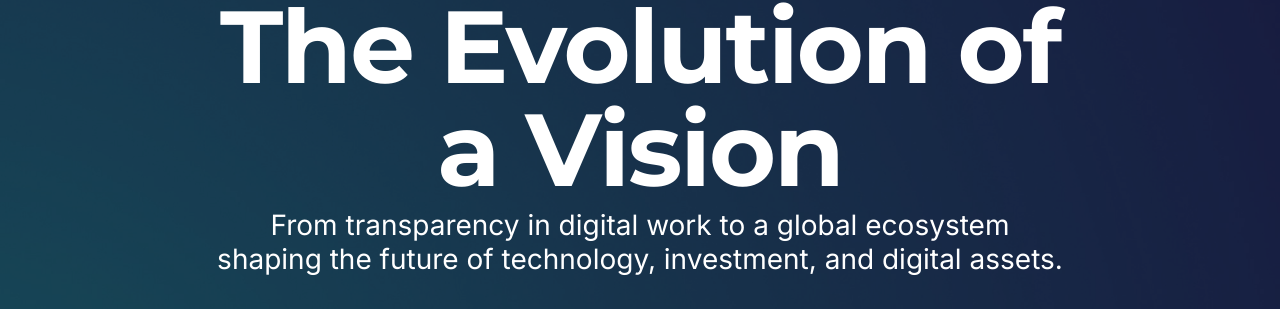
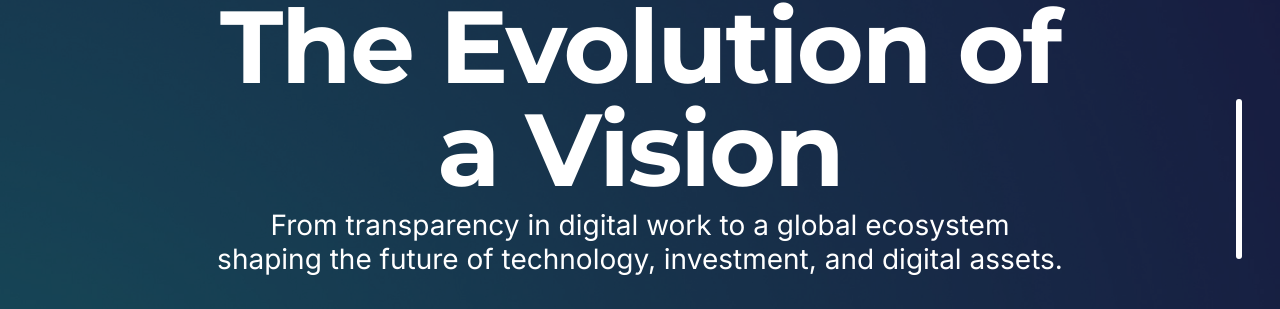
Before and after one commit to natalia-unicoin/tbiz-website, a Next.js app: page / in a window 1280 px wide. Shown: the part 221-530 px from the top of the page. Built offline with nearby package versions, Linux system fonts and the light colour scheme; what @mui/material-nextjs would draw is missing.

Commit message:
Add floating scroll progress indicator

```diff
--- /dev/null
+++ b/src/components/ScrollIndicator.tsx
@@ -0,0 +1,42 @@
+'use client';
+
+import React from 'react';
+import { motion, useScroll, useSpring } from 'framer-motion';
+
+const ScrollIndicator = () => {
+    const { scrollYProgress } = useScroll();
+
+    // Smooth out the scroll animation for a premium feel
+    const scaleY = useSpring(scrollYProgress, {
+        stiffness: 100,
+        damping: 30,
+        restDelta: 0.001
+    });
+
+    return (
+        <div style={{
+            position: 'fixed',
+            right: 'clamp(16px, 3vw, 40px)',
+            top: '50%',
+            transform: 'translateY(-50%)',
+            width: '6px',
+            height: '160px',
+            backgroundColor: 'rgba(255, 255, 255, 0.15)', // Semi-transparent track
+            borderRadius: '10px',
+            zIndex: 100,
+            overflow: 'hidden',
+        }}>
+            <motion.div
+                style={{
+                    width: '100%',
+                    height: '100%',
+                    backgroundColor: '#FFFFFF',
+                    transformOrigin: 'top',
+                    scaleY
+                }}
+            />
+        </div>
+    );
+};
+
+export default ScrollIndicator;
--- a/src/components/TransparentBusiness.tsx
+++ b/src/components/TransparentBusiness.tsx
@@ -5,10 +5,12 @@ import Hero from '@/components/Hero';
 import StorySection from '@/components/StorySection';
 import NewsSection from '@/components/NewsSection';
 import FinalCTA from '@/components/FinalCTA';
+import ScrollIndicator from '@/components/ScrollIndicator';
 
 const TransparentBusiness = () => {
     return (
         <>
+            <ScrollIndicator />
             <Hero />
             <StorySection />
             <FinalCTA />
```
